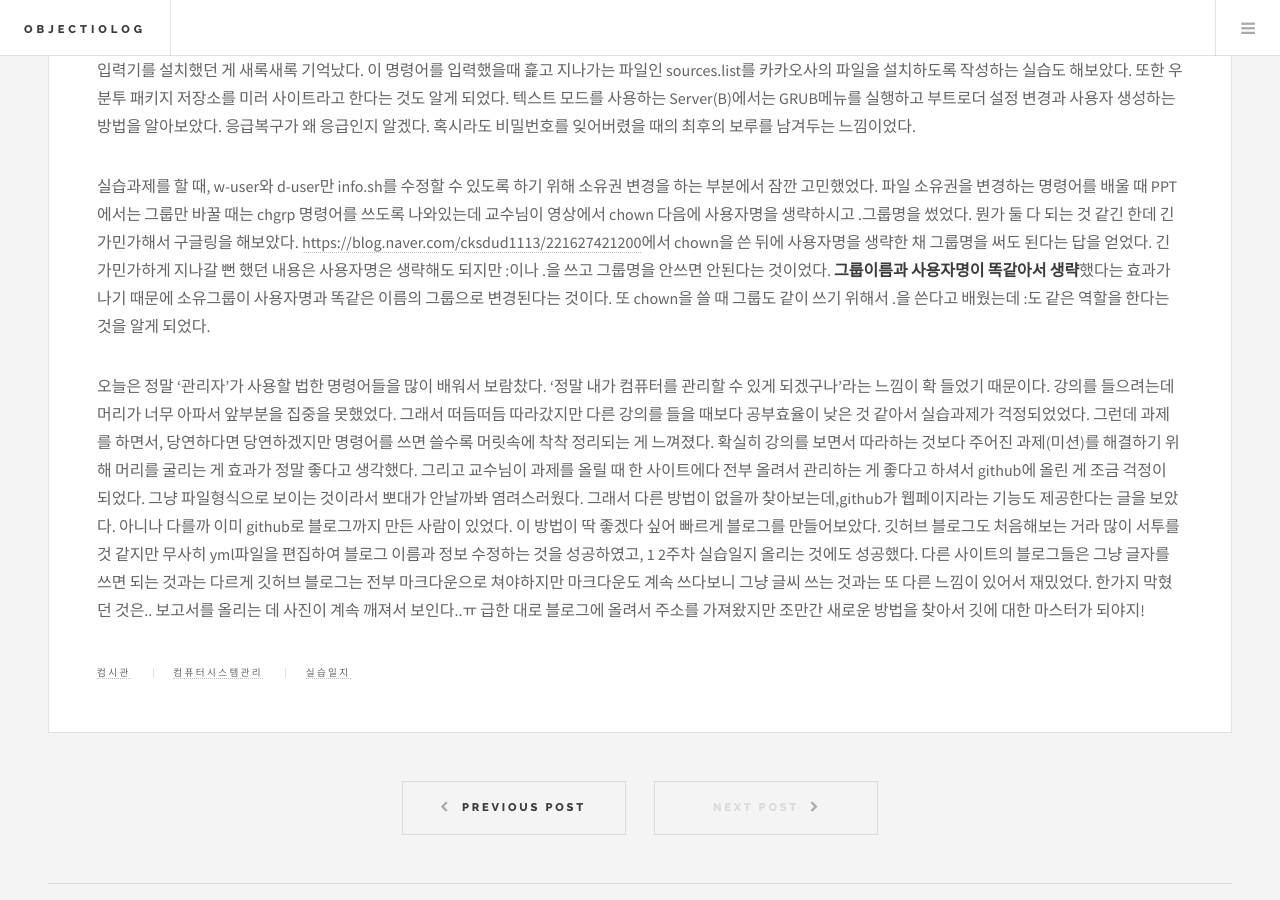
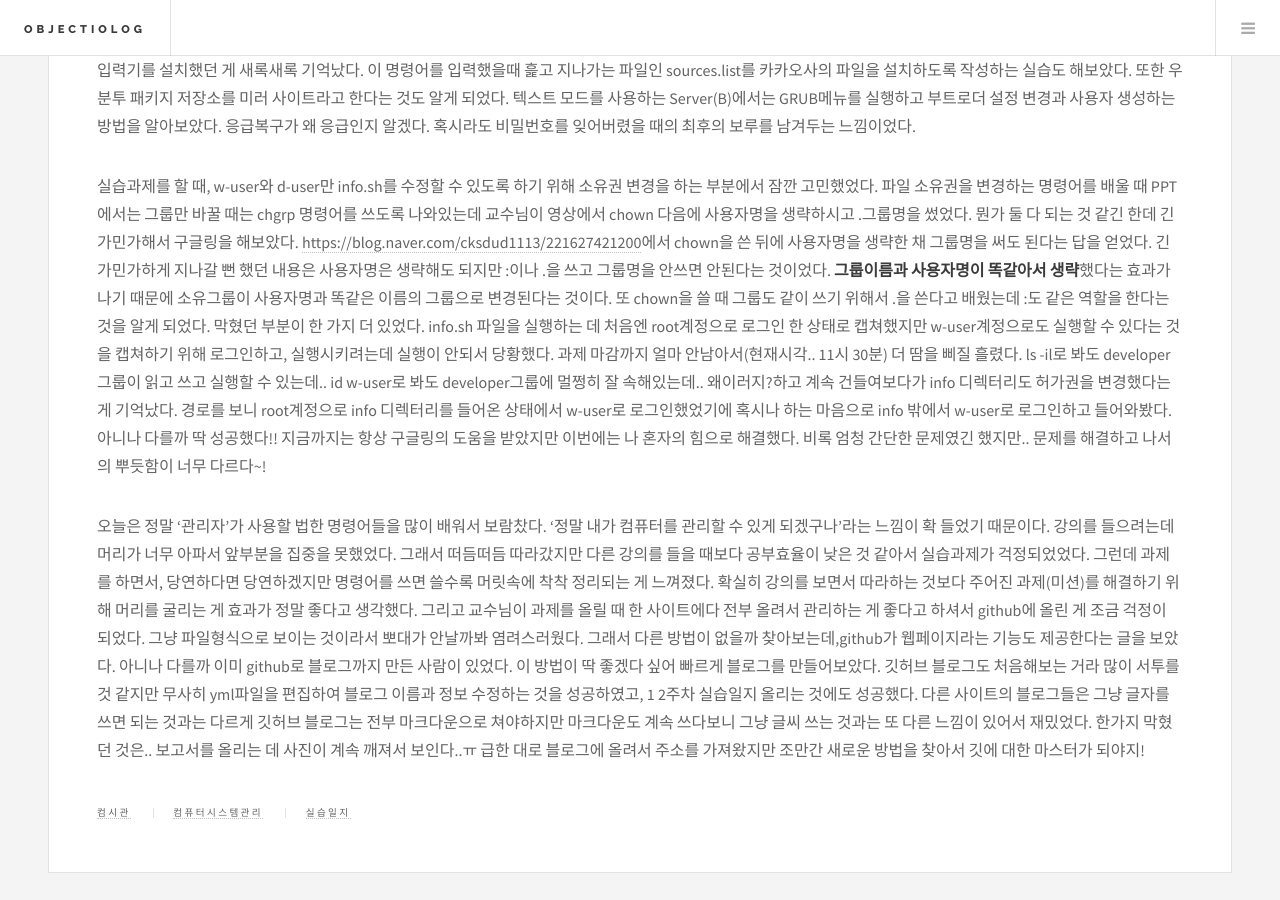
Before and after one commit to ryotaro612/Siera, a Jekyll site: the page built from _posts/2020-04-05-3rd-HW.markdown, in a window 1280 px wide and 900 px high, scrolled down 1320 px. Built offline with Jekyll 4.4.1, drawn with Linux system fonts in a browser that asks for light colours.

Commit message:
3rd HW changed

```diff
--- a/_posts/2020-04-05-3rd-HW.markdown
+++ b/_posts/2020-04-05-3rd-HW.markdown
@@ -11,5 +11,6 @@ image: /images/pic03.jpg
 텍스트 모드를 사용하는 Server(B)에서는 GRUB메뉴를 실행하고 부트로더 설정 변경과 사용자 생성하는 방법을 알아보았다. 응급복구가 왜 응급인지 알겠다. 혹시라도 비밀번호를 잊어버렸을 때의 최후의 보루를 남겨두는 느낌이었다.
 
 실습과제를 할 때, w-user와 d-user만 info.sh를 수정할 수 있도록 하기 위해 소유권 변경을 하는 부분에서 잠깐 고민했었다. 파일 소유권을 변경하는 명령어를 배울 때 PPT에서는 그룹만 바꿀 때는 chgrp 명령어를 쓰도록 나와있는데 교수님이 영상에서 chown 다음에 사용자명을 생략하시고 .그룹명을 썼었다. 뭔가 둘 다 되는 것 같긴 한데 긴가민가해서 구글링을 해보았다. <https://blog.naver.com/cksdud1113/221627421200>에서 chown을 쓴 뒤에 사용자명을 생략한 채 그룹명을 써도 된다는 답을 얻었다. 긴가민가하게 지나갈 뻔 했던 내용은 사용자명은 생략해도 되지만 :이나 .을 쓰고 그룹명을 안쓰면 안된다는 것이었다. **그룹이름과 사용자명이 똑같아서 생략**했다는 효과가 나기 때문에 소유그룹이 사용자명과 똑같은 이름의 그룹으로 변경된다는 것이다. 또 chown을 쓸 때 그룹도 같이 쓰기 위해서 .을 쓴다고 배웠는데 :도 같은 역할을 한다는 것을 알게 되었다.
+막혔던 부분이 한 가지 더 있었다. info.sh 파일을 실행하는 데 처음엔 root계정으로 로그인 한 상태로 캡쳐했지만 w-user계정으로도 실행할 수 있다는 것을 캡쳐하기 위해 로그인하고, 실행시키려는데 실행이 안되서 당황했다. 과제 마감까지 얼마 안남아서(현재시각.. 11시 30분) 더 땀을 삐질 흘렸다. ls -il로 봐도 developer그룹이 읽고 쓰고 실행할 수 있는데.. id w-user로 봐도 developer그룹에 멀쩡히 잘 속해있는데.. 왜이러지?하고 계속 건들여보다가 info 디렉터리도 허가권을 변경했다는 게 기억났다. 경로를 보니 root계정으로 info 디렉터리를 들어온 상태에서 w-user로 로그인했었기에 혹시나 하는 마음으로 info 밖에서 w-user로 로그인하고 들어와봤다. 아니나 다를까 딱 성공했다!! 지금까지는 항상 구글링의 도움을 받았지만 이번에는 나 혼자의 힘으로 해결했다. 비록 엄청 간단한 문제였긴 했지만.. 문제를 해결하고 나서의 뿌듯함이 너무 다르다~!
 
 오늘은 정말 '관리자'가 사용할 법한 명령어들을 많이 배워서 보람찼다. '정말 내가 컴퓨터를 관리할 수 있게 되겠구나'라는 느낌이 확 들었기 때문이다. 강의를 들으려는데 머리가 너무 아파서 앞부분을 집중을 못했었다. 그래서 떠듬떠듬 따라갔지만 다른 강의를 들을 때보다 공부효율이 낮은 것 같아서 실습과제가 걱정되었었다. 그런데 과제를 하면서, 당연하다면 당연하겠지만 명령어를 쓰면 쓸수록 머릿속에 착착 정리되는 게 느껴졌다. 확실히 강의를 보면서 따라하는 것보다 주어진 과제(미션)를 해결하기 위해 머리를 굴리는 게 효과가 정말 좋다고 생각했다. 그리고 교수님이 과제를 올릴 때 한 사이트에다 전부 올려서 관리하는 게 좋다고 하셔서 github에 올린 게 조금 걱정이 되었다. 그냥 파일형식으로 보이는 것이라서 뽀대가 안날까봐 염려스러웠다. 그래서 다른 방법이 없을까 찾아보는데,github가 웹페이지라는 기능도 제공한다는 글을 보았다. 아니나 다를까 이미 github로 블로그까지 만든 사람이 있었다. 이 방법이 딱 좋겠다 싶어 빠르게 블로그를 만들어보았다. 깃허브 블로그도 처음해보는 거라 많이 서투를 것 같지만 무사히 yml파일을 편집하여 블로그 이름과 정보 수정하는 것을 성공하였고, 1 2주차 실습일지 올리는 것에도 성공했다. 다른 사이트의 블로그들은 그냥 글자를 쓰면 되는 것과는 다르게 깃허브 블로그는 전부 마크다운으로 쳐야하지만 마크다운도 계속 쓰다보니 그냥 글씨 쓰는 것과는 또 다른 느낌이 있어서 재밌었다. 한가지 막혔던 것은.. 보고서를 올리는 데 사진이 계속 깨져서 보인다..ㅠ 급한 대로 블로그에 올려서 주소를 가져왔지만 조만간 새로운 방법을 찾아서 깃에 대한 마스터가 되야지!
```
